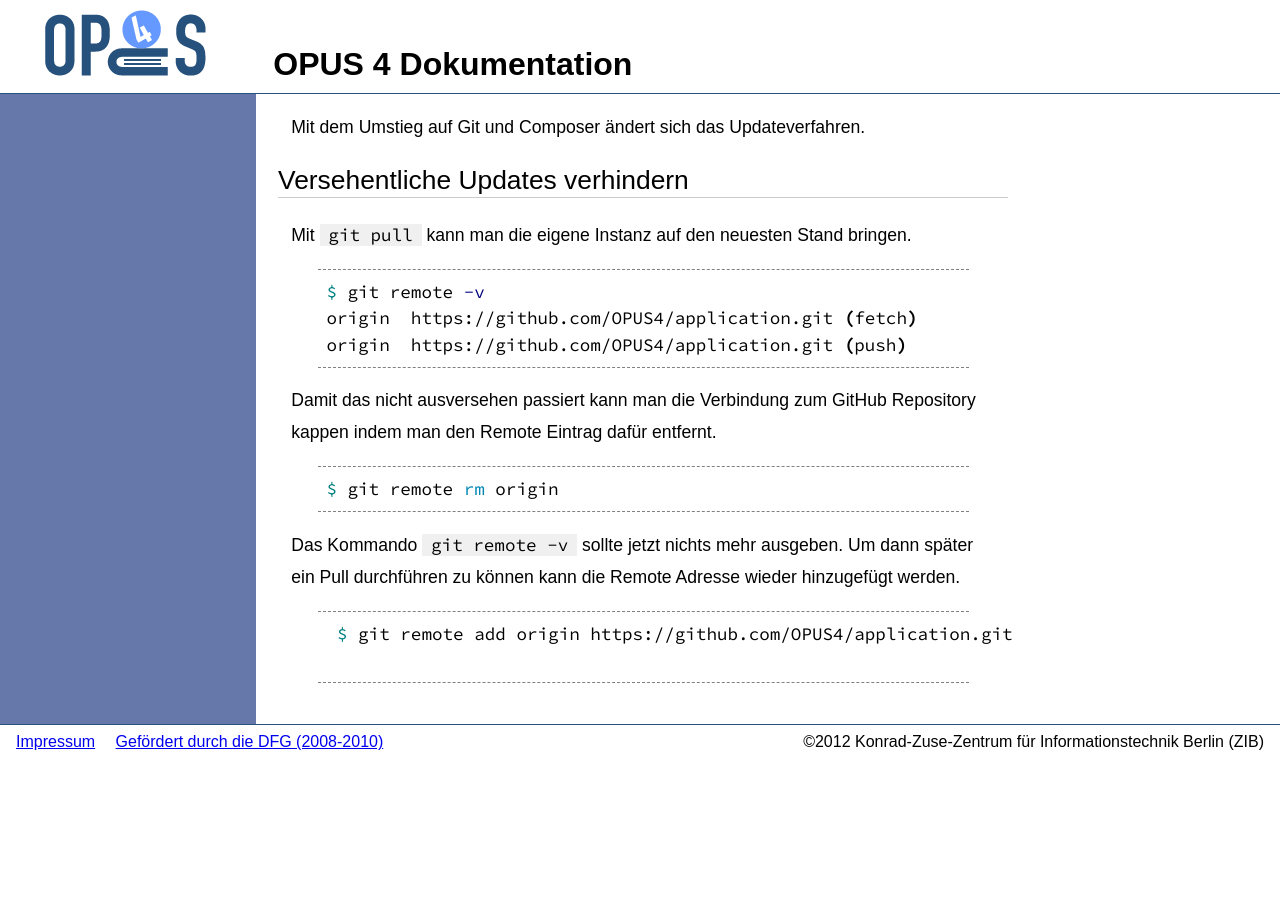
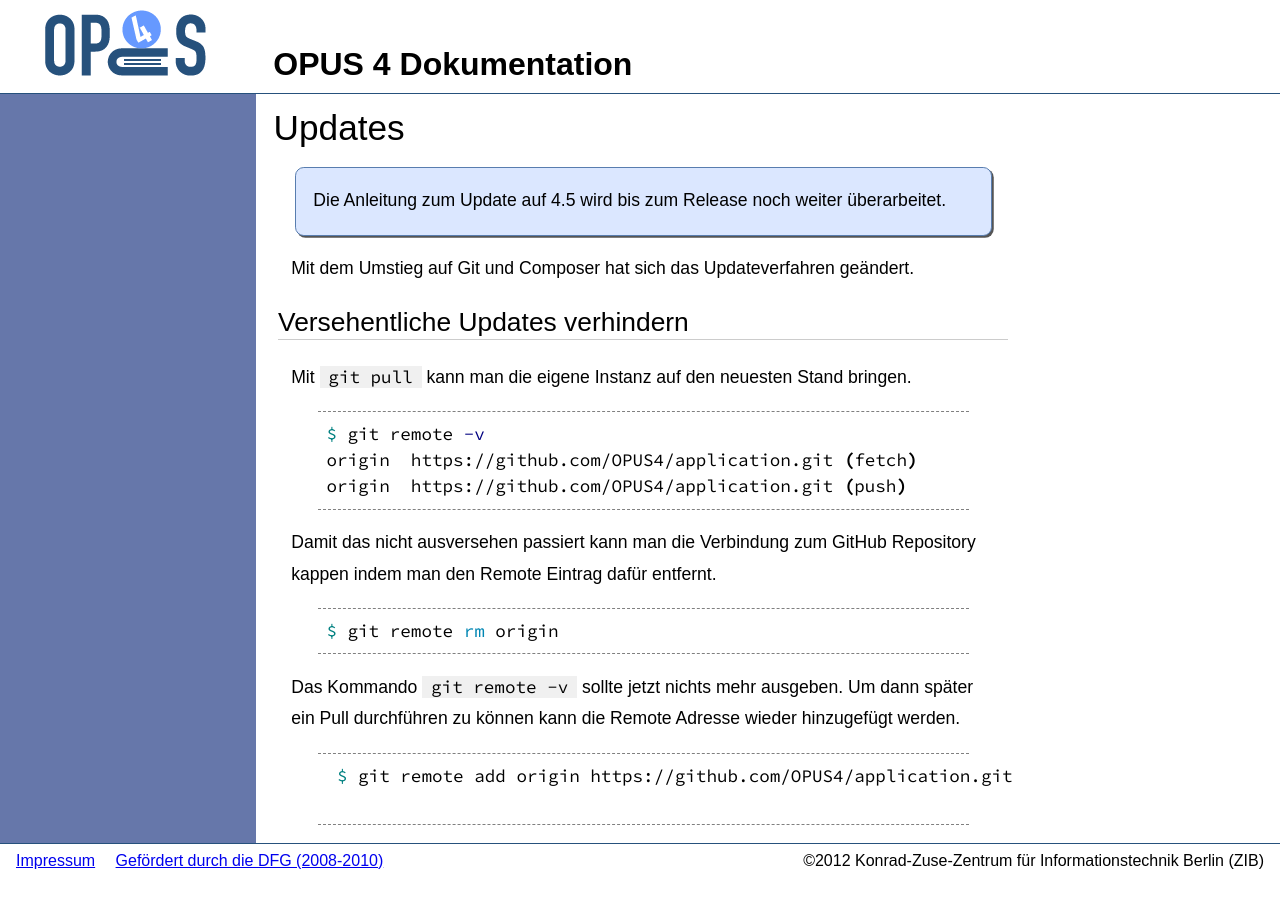
Before and after one commit to OPUS4/opus4.github.io, a Jekyll site: the page built from update/index.md, in a window 1280 px wide. Built offline with Jekyll 4.4.1, drawn with Linux system fonts in a browser that asks for light colours.

Commit message:
Kleine Korrekturen auf den Update Seiten.

```diff
--- a/update/index.md
+++ b/update/index.md
@@ -3,7 +3,13 @@ title: Update
 weight: 70
 ---
 
-Mit dem Umstieg auf Git und Composer ändert sich das Updateverfahren.
+# Updates
+
+<p class="info">
+Die Anleitung zum Update auf 4.5 wird bis zum Release noch weiter überarbeitet.
+</p>
+
+Mit dem Umstieg auf Git und Composer hat sich das Updateverfahren geändert.
 
 ## Versehentliche Updates verhindern
 
```
Also changed, not shown: update/tarballtogit.md (+1 -1 lines).
